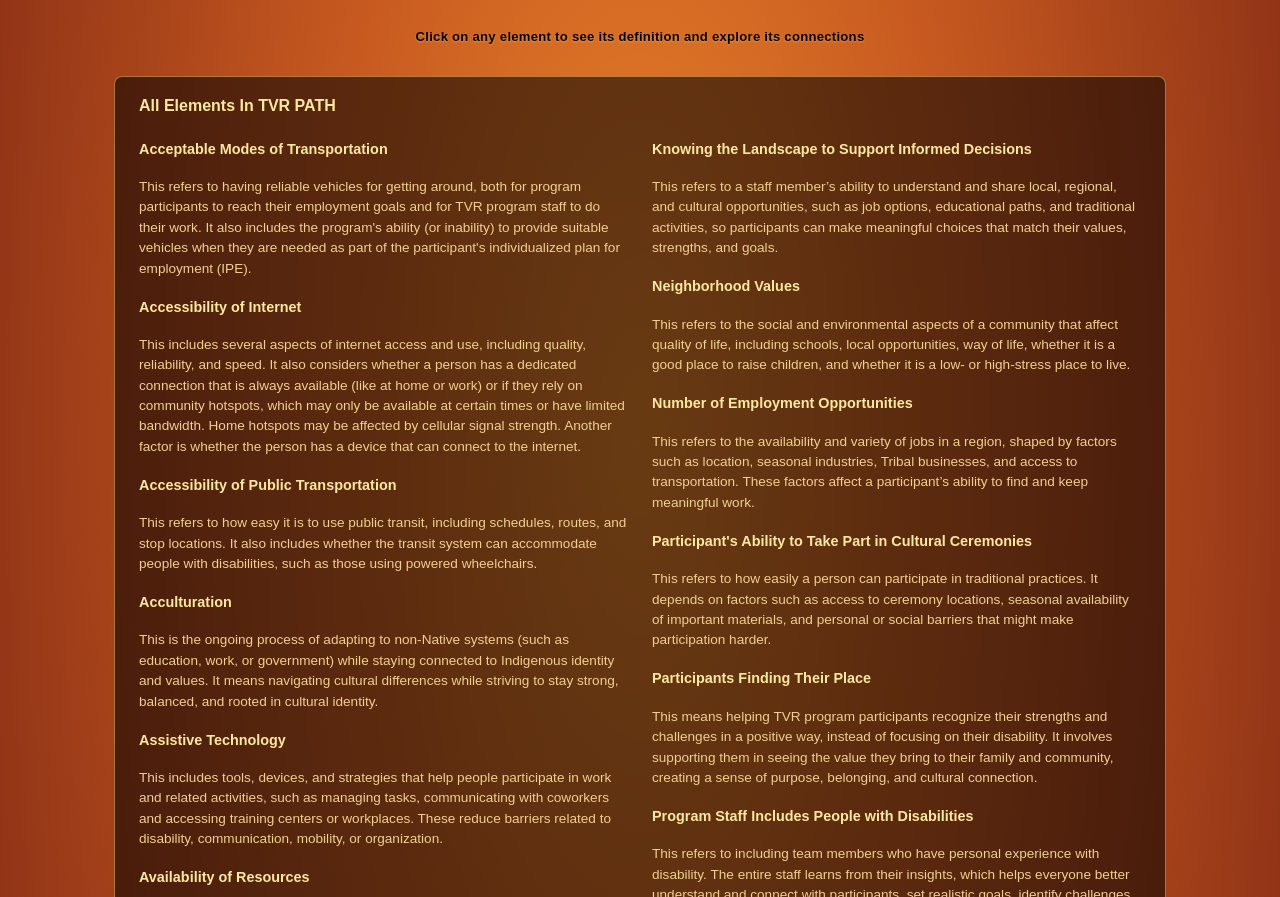
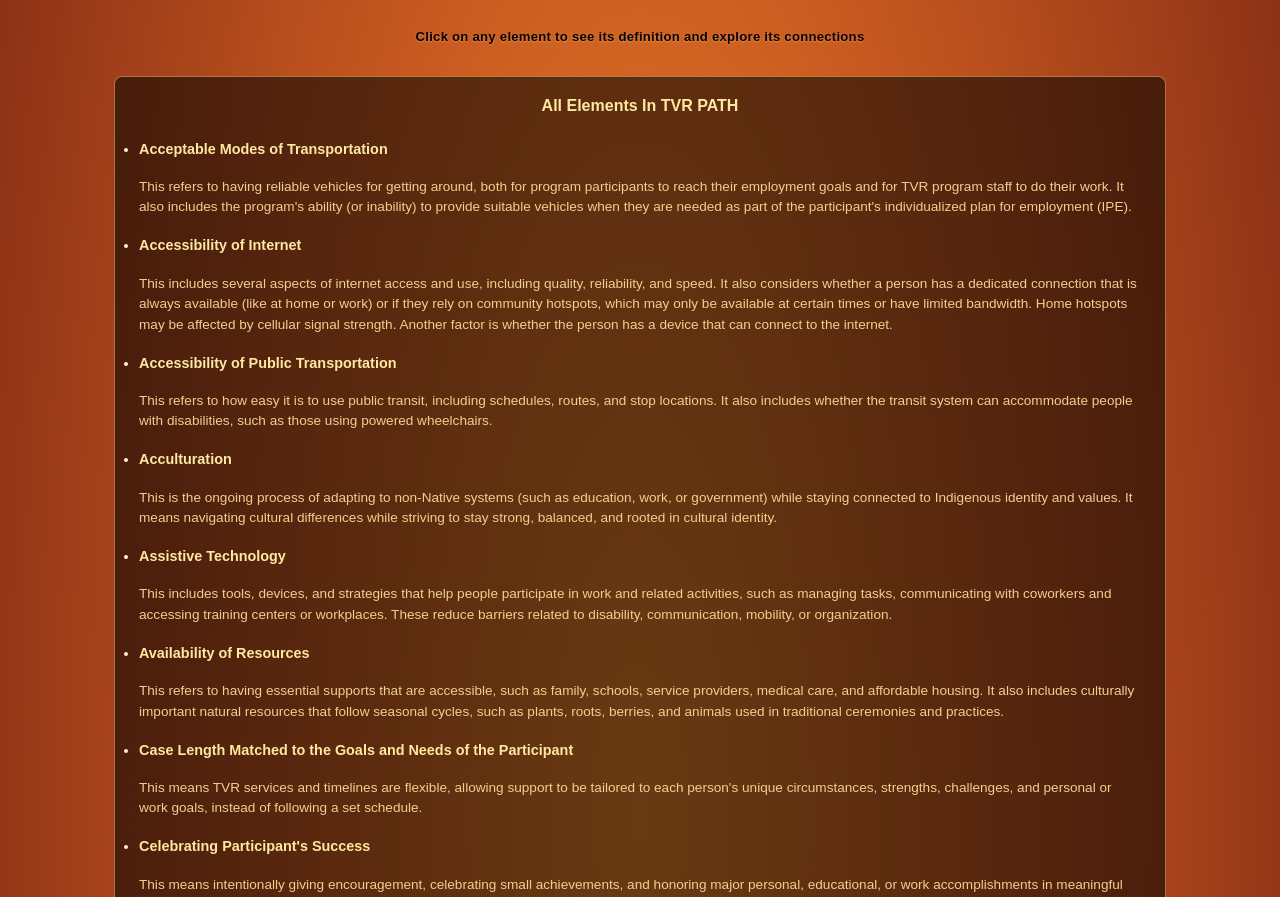
Before and after one commit to ajrcatalano/TVR-PATH, a plain HTML site: page index.html in a window 1280 px wide. Shown: the part 1223-2120 px from the top of the page. Drawn offline with Linux system fonts and the light colour scheme.

Commit message:
Update index.html

```diff
--- a/index.html
+++ b/index.html
@@ -213,11 +213,11 @@
     font-size: 1rem; color: #ffe8a0;
     margin-bottom: 0.75rem; font-family: Arial, sans-serif;
   }
-  #node-list ul {
-    list-style: none;
-    padding-left: 0;
-    column-count: 2; column-gap: 1.5rem;
-  }
+  #node-list h2 {
+  font-size: 1rem; color: #ffe8a0;
+  margin-bottom: 0.75rem; font-family: Arial, sans-serif;
+  text-align: center;
+}
   #node-list li {
     font-family: Arial, sans-serif;
     font-size: 0.9rem; color: #fff3cc;
@@ -893,6 +893,7 @@ if (titleEl) {
 
   var strong = document.createElement('strong');
   strong.textContent = 'Sub-diagram';
+  strong.style.fontSize = '1.3em';
 
   var line2 = document.createElement('span');
   line2.style.fontWeight = 'normal';
```
